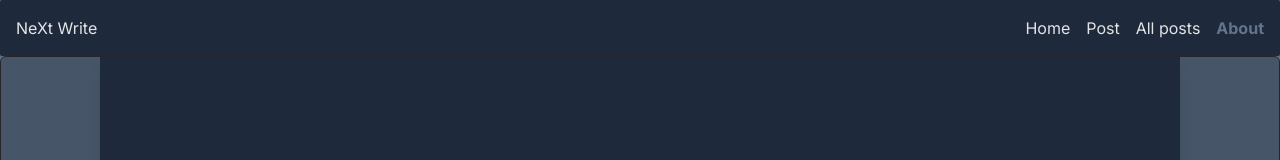
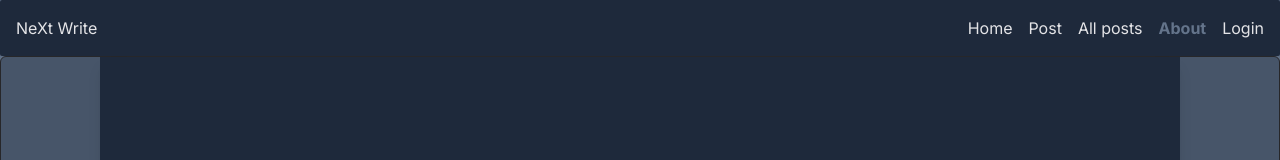
Before and after one commit to 57Ajay/code-grind, a Next.js app: page /about in a window 1280 px wide. Shown: the top 160 px of the page. Built offline with nearby package versions, Linux system fonts and the light colour scheme; no server answers.

Commit message:
Adding Login/Logout button

```diff
--- a/src/components/Header.tsx
+++ b/src/components/Header.tsx
@@ -1,15 +1,16 @@
 'use client'
 import Link from "next/link";
 import { usePathname } from "next/navigation";
-import Image from "next/image";
+import SignUser from "./logUser/SignUser";
 
-const links = [
+const Header=()=> {
+
+  const links = [
     { name: "Home", href: "/" },
     { name: "Post", href: "/post" },
     { name: "All posts", href: "/all-posts" },
     { name: "About", href: "/about" },
 ]
-const Header=()=> {
     const path = usePathname();
 
   return (
@@ -22,6 +23,7 @@ const Header=()=> {
             {link.name}
           </Link>
         ))}
+        <SignUser />
       </div>
     </header>
   )
--- /dev/null
+++ b/src/components/logUser/Login.tsx
@@ -0,0 +1,10 @@
+import { LoginLink } from "@kinde-oss/kinde-auth-nextjs"
+export default function Logout() {
+  return (
+    <div>
+        <LoginLink>
+            Login
+        </LoginLink>
+    </div>
+  )
+}
--- /dev/null
+++ b/src/components/logUser/Logout.tsx
@@ -0,0 +1,10 @@
+import { LogoutLink } from "@kinde-oss/kinde-auth-nextjs"
+export default function Logout() {
+  return (
+    <div>
+        <LogoutLink>
+            Logout
+        </LogoutLink>
+    </div>
+  )
+}
--- /dev/null
+++ b/src/components/logUser/SignUser.tsx
@@ -0,0 +1,15 @@
+import { getKindeServerSession, LoginLink, LogoutLink } from "@kinde-oss/kinde-auth-nextjs/server";
+import Logout from "./Login";
+import Login from "./Login";
+
+export const SignUser = async ()=>{
+    const { isAuthenticated } = getKindeServerSession();
+    const session = await isAuthenticated();
+    return(
+        <div>
+            {session ? <Logout/> : <Login/>}
+        </div>
+    )
+}
+
+export default SignUser;
```
